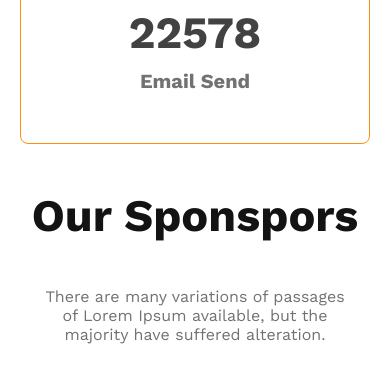
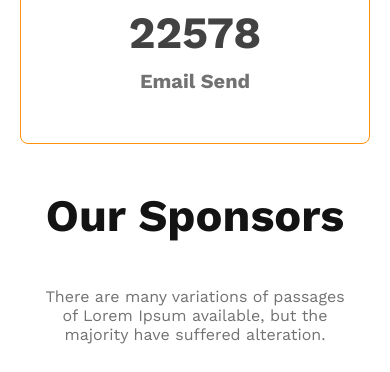
Before and after one commit to Shahriar-Tonmoy/G3-Architects, a plain HTML site: page index.html in a window 390 px wide. Shown: the part 3928-4300 px from the top of the page. Drawn offline with nearby package versions, Linux system fonts and the light colour scheme.

```diff
--- a/index.html
+++ b/index.html
@@ -106,7 +106,7 @@
       </section>
       <section class="sponsor">
         <div class="sponsor-container">
-          <h3 class="sponsor-title">Our Sponspors</h3>
+          <h3 class="sponsor-title">Our Sponsors</h3>
           <p class="sponsor-description">
             There are many variations of passages of Lorem Ipsum available, but
             the majority have suffered alteration.
```
